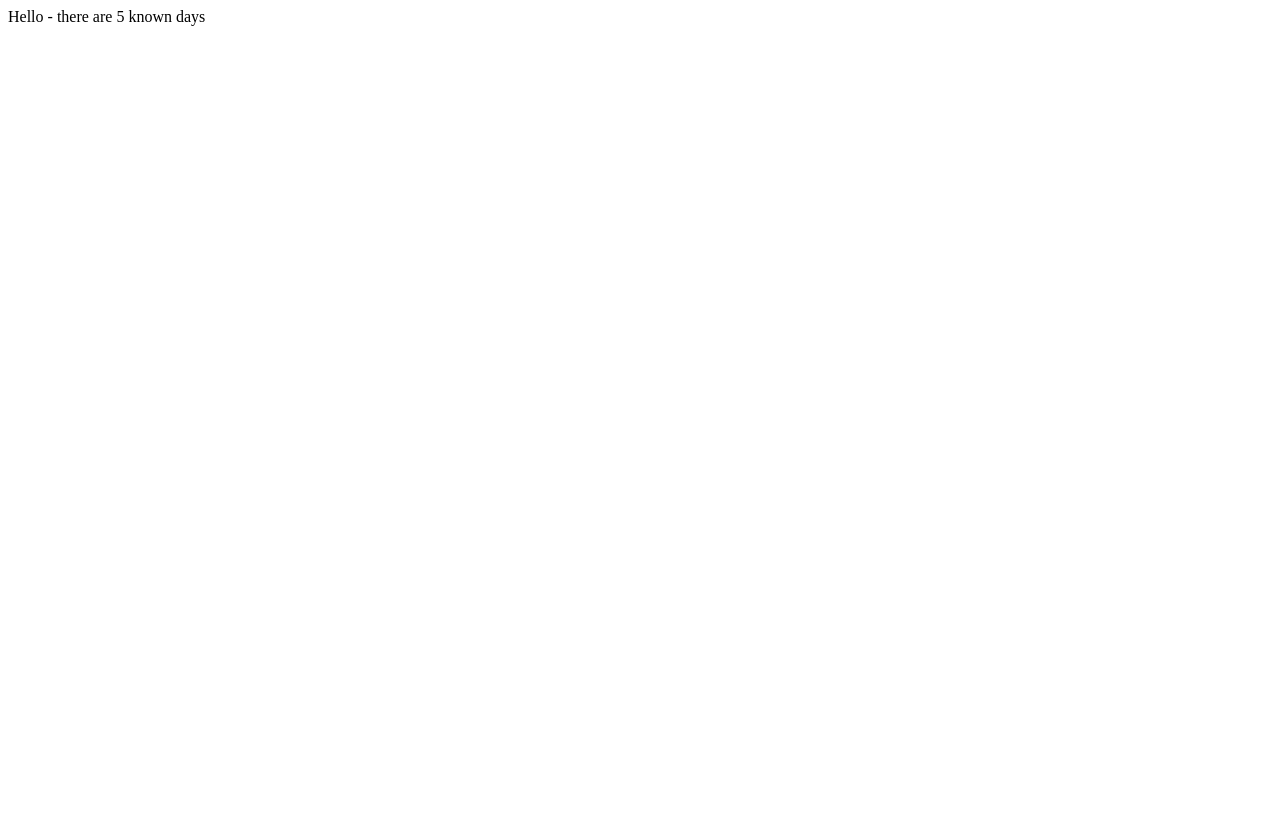
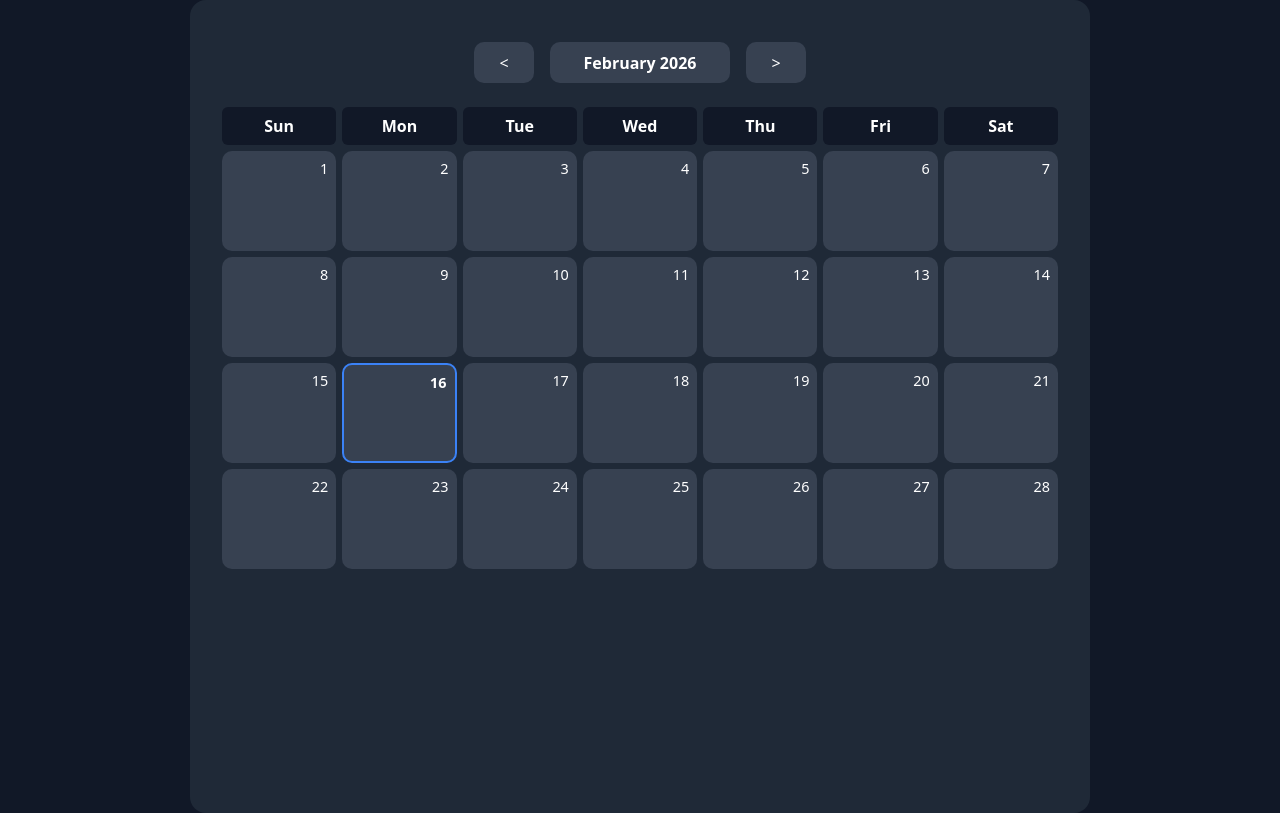
Before and after one commit to Konvaly/Project-Days-Calendar, a website with bundled scripts: page index.html in a window 1280 px wide. Built offline with nearby package versions, Linux system fonts and the light colour scheme.

Commit message:
implement dynamic calendar rendering with fixed 6-week grid
HTML:
- Added semantic calendar structure with navigation buttons (prev, current month, next)
- Created calendar grid container with weekday headers (Sun–Sat)
- Prepared DOM structure for dynamic day generation

JavaScript:
- Implemented state-driven calendar rendering using currentDate
- Added dynamic month navigation (previous/next)
- Generated days dynamically using Date API
- Ensured fixed 42-cell (6-week) layout for consistent UI height
- Added real-time "today" highlight logic
- Cleared and re-rendered calendar on navigation

CSS:
- Applied fixed 6-row grid layout to prevent UI height shifting

```diff
--- a/index.html
+++ b/index.html
@@ -2,11 +2,59 @@
 <html>
 
 <head>
-    <script type="module" src="common.mjs"></script>
-    <script type="module" src="web.mjs"></script>
+    <meta charset="UTF-8" />
+    <meta name="viewport" content="width=device-width, initial-scale=1.0" />
+    <title>Days Calendar</title>
+    <link rel="stylesheet" href="styles.css" />
 </head>
 
 <body>
+
+    <main class="calendar-container" aria-labelledby="calendar-heading">
+
+        <!-- Header -->
+        <header class="calendar-header">
+
+            <nav class="calendar-navigation" aria-label="Calendar navigation">
+
+                <button id="prev-month" type="button" class="nav-btn" aria-label="Go to previous month">
+                    &lt;
+                </button>
+
+                <button id="current-month" type="button" class="nav-btn current-month-btn" aria-haspopup="dialog"
+                    aria-label="Select month and year">
+                    January 2026
+                </button>
+
+                <button id="next-month" type="button" class="nav-btn" aria-label="Go to next month">
+                    &gt;
+                </button>
+
+            </nav>
+
+        </header>
+
+        <!-- Calendar Grid -->
+        <section id="calendar-grid" class="calendar-grid" aria-label="Calendar days">
+
+            <!-- Weekday Headers -->
+            <div class="day-name">Sun</div>
+            <div class="day-name">Mon</div>
+            <div class="day-name">Tue</div>
+            <div class="day-name">Wed</div>
+            <div class="day-name">Thu</div>
+            <div class="day-name">Fri</div>
+            <div class="day-name">Sat</div>
+
+            <!-- Example Static Layout (JS will replace this) -->
+
+        </section>
+
+    </main>
+
+    <script type="module" src="common.mjs"></script>
+    <script type="module" src="web.mjs"></script>
 </body>
 
+
 </html>
--- /dev/null
+++ b/styles.css
@@ -0,0 +1,98 @@
+
+* {
+  box-sizing: border-box;
+  margin: 0;
+  padding: 0;
+  font-family: system-ui, -apple-system, sans-serif;
+}
+
+body {
+  background-color: #111827;
+  display: flex;
+  justify-content: center;
+  align-items: center;
+  min-height: 100vh;
+  color: white;
+}
+
+.calendar-container {
+  background-color: #1f2937;
+  padding: 2rem;
+  border-radius: 16px;
+  width: 900px;
+  max-width: 95%;
+}
+
+/* Navigation */
+.calendar-navigation {
+  display: flex;
+  justify-content: center;
+  align-items: center;
+  gap: 1rem;
+  margin-bottom: 1.5rem;
+}
+
+.nav-btn {
+  background-color: #374151;
+  border: none;
+  margin-top: 10px;
+  padding: 0.6rem 1.2rem;
+  border-radius: 10px;
+  cursor: pointer;
+  color: white;
+  font-size: 1rem;
+  min-width: 60px;
+}
+
+.nav-btn:hover {
+  background-color: #4b5563;
+}
+
+.current-month-btn {
+  font-weight: 600;
+  min-width: 180px;
+}
+
+/* Calendar Grid */
+.calendar-grid {
+  display: grid;
+  grid-template-columns: repeat(7, 1fr);
+  gap: 6px;
+}
+
+/* Weekday Headers */
+.day-name {
+  text-align: center;
+  padding: 0.5rem 0;
+  font-weight: 600;
+  background-color: #111827;
+  border-radius: 6px;
+}
+
+/* Day Cells */
+.day-cell {
+  background-color: #374151;
+  border-radius: 10px;
+  min-height: 100px;
+  padding: 0.5rem;
+  text-align: right;
+  font-size: 0.9rem;
+  display: flex;
+  justify-content: flex-end;
+  align-items: flex-start;
+}
+
+.day-cell.empty {
+  background-color: transparent;
+}
+
+@media (max-width: 600px) {
+  .day-cell {
+    min-height: 70px;
+  }
+}
+
+.day-cell.today {
+  border: 2px solid #3b82f6;
+  font-weight: bold;
+}
--- a/web.mjs
+++ b/web.mjs
@@ -1,12 +1,101 @@
-// This is a placeholder file which shows how you can access functions and data defined in other files.
-// It can be loaded into index.html.
-// Note that when running locally, in order to open a web page which uses modules, you must serve the directory over HTTP e.g. with https://www.npmjs.com/package/http-server
-// You can't open the index.html file using a file:// URL.
-
 import { getGreeting } from "./common.mjs";
 import daysData from "./days.json" with { type: "json" };
 
-window.onload = function () {
-  document.querySelector("body").innerText =
-    `${getGreeting()} - there are ${daysData.length} known days`;
-};
+function createMonthDaysUi() {
+
+  let currentDate   = new Date();
+  const today       = new Date();
+
+  // DOM
+  const calendarGrid  = document.getElementById("calendar-grid");
+  const prevBtn       = document.getElementById("prev-month");
+  const nextBtn       = document.getElementById("next-month");
+  const monthBtn      = document.getElementById("current-month");
+
+  // Initial render immediately
+  renderCalendar(currentDate);
+
+  function renderCalendar(date) {
+    clearCalendar();
+    updateMonthLabel(date);
+    generateDays(date);
+  }
+
+  function clearCalendar() {
+    const dayCells = calendarGrid.querySelectorAll(".day-cell");
+    dayCells.forEach(cell => cell.remove());
+  }
+
+  function updateMonthLabel(date) {
+    const options = { month: "long", year: "numeric" };
+    monthBtn.textContent = date.toLocaleDateString("en-US", options);
+  }
+
+  function generateDays(date) {
+    const year = date.getFullYear();
+    const month = date.getMonth();
+
+    const firstDayOfMonth = new Date(year, month, 1);
+    const lastDayOfMonth = new Date(year, month + 1, 0);
+
+    const totalDays   = lastDayOfMonth.getDate();
+    const startingDay = firstDayOfMonth.getDay();
+
+    // Total calendar cells must always be 42 (6 weeks × 7 days)
+    const totalCells = 42;
+
+    let dayCounter = 1;
+
+    for (let i = 0; i < totalCells; i++) {
+
+      if (i < startingDay || dayCounter > totalDays) {
+        createDayCell("", true);
+      } else {
+        const isToday =
+          dayCounter === new Date().getDate() &&
+          month === new Date().getMonth() &&
+          year === new Date().getFullYear();
+
+        createDayCell(dayCounter, false, isToday);
+        dayCounter++;
+      }
+    }
+  }
+
+  function createDayCell(content, isEmpty = false, isToday = false) {
+    const cell = document.createElement("div");
+    cell.classList.add("day-cell");
+
+    if (isEmpty) {
+      cell.classList.add("empty");
+    } else {
+      cell.textContent = content;
+    }
+
+    if (isToday) {
+      cell.classList.add("today");
+    }
+
+    calendarGrid.appendChild(cell);
+  }
+
+  // Navigation
+  prevBtn.addEventListener("click", () => {
+    currentDate = new Date(
+      currentDate.getFullYear(),
+      currentDate.getMonth() - 1,
+      1
+    );
+    renderCalendar(currentDate);
+  });
+
+  nextBtn.addEventListener("click", () => {
+    currentDate = new Date(
+      currentDate.getFullYear(),
+      currentDate.getMonth() + 1,
+      1
+    );
+    renderCalendar(currentDate);
+  });
+}
+createMonthDaysUi()
```
